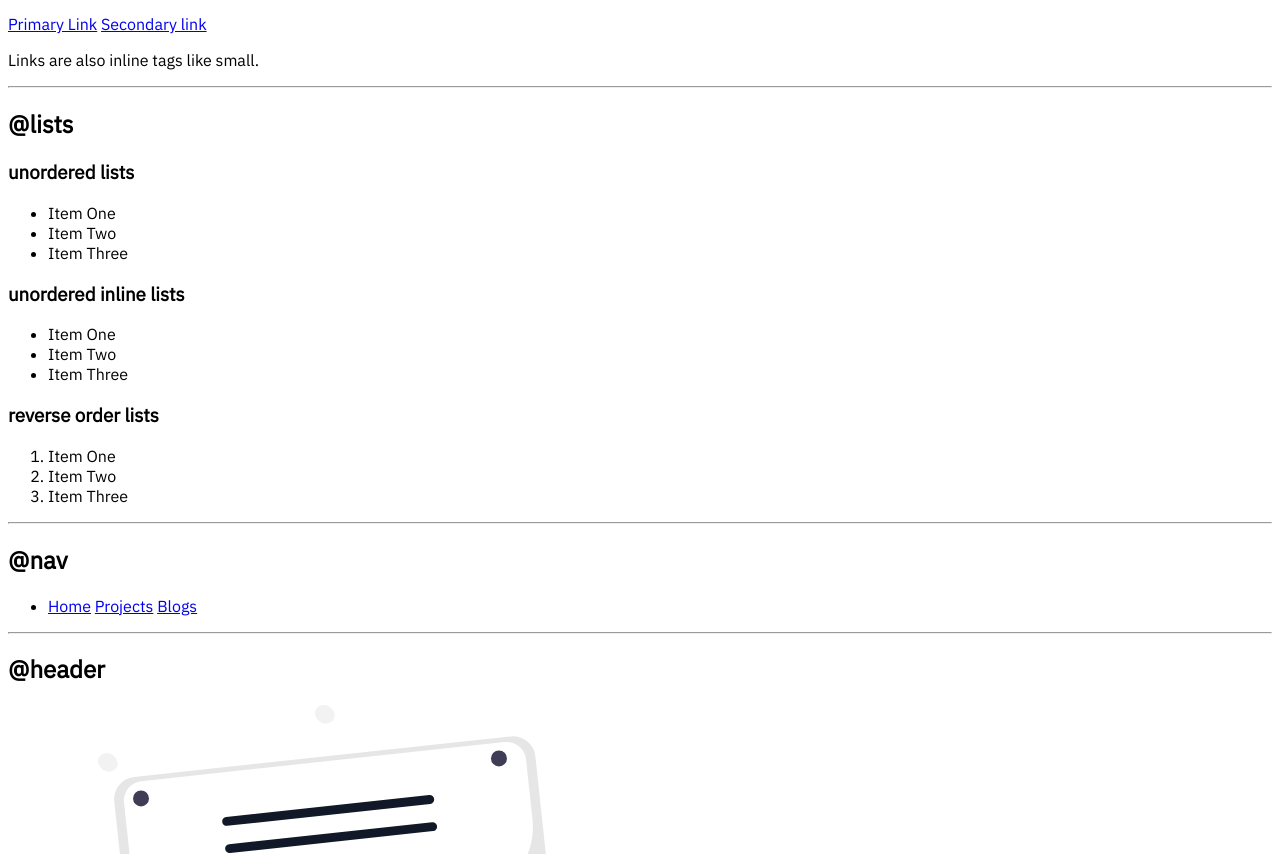
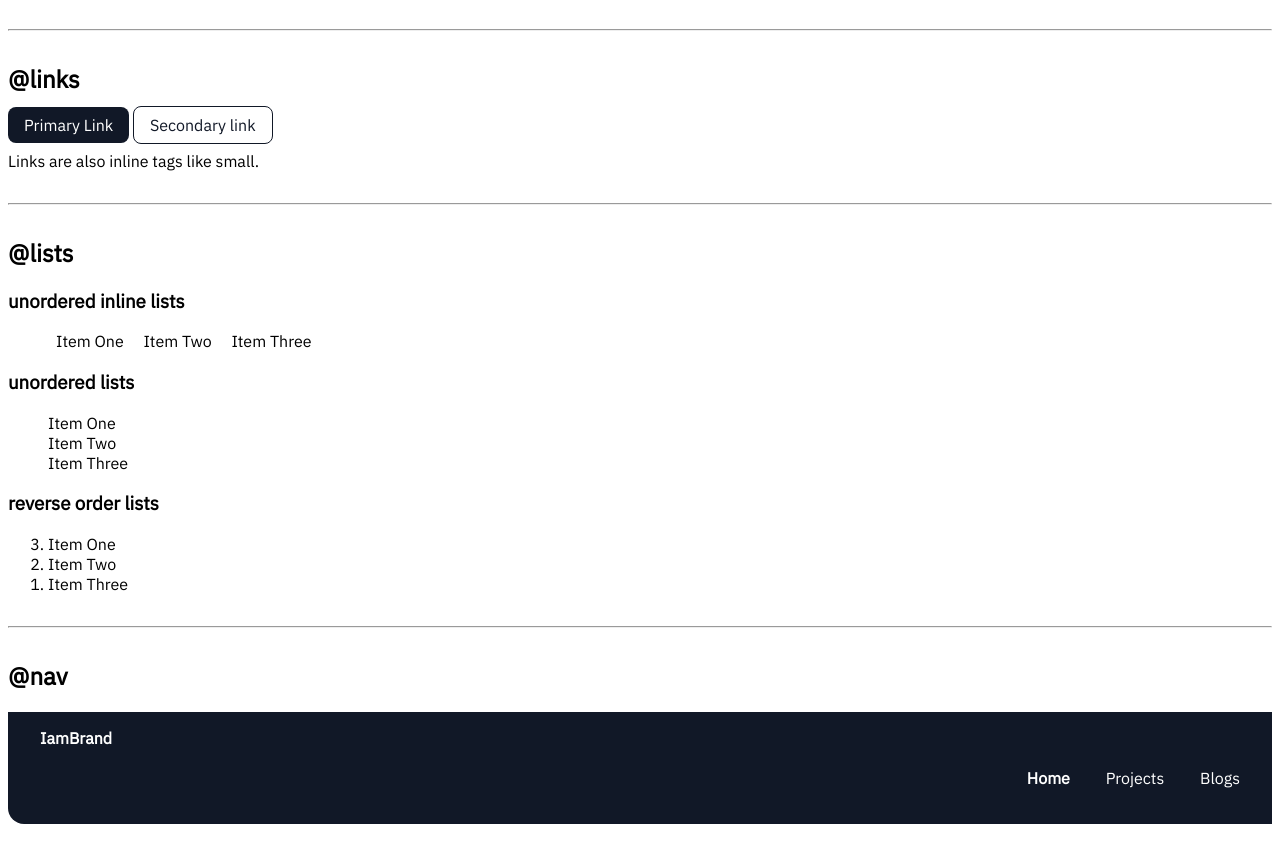
Before and after one commit to MehakSamaiya/first-website, a plain HTML site: page index.html in a window 1280 px wide. Shown: the part 661-1515 px from the top of the page. Drawn offline with Linux system fonts and the light colour scheme.

Commit message:
update: styling the structure

```diff
--- a/index.html
+++ b/index.html
@@ -27,38 +27,38 @@
     <h2>@containers</h2>
 
     <h3>Fluid container</h3>
-    <div> This is a fluid container and is end to end.</div>
+    <div class="container"> This is a fluid container and is end to end.</div>
 
     <h3>Center container</h3>
-    <div> This is a center container and is specified width to width.</div>
+    <div class="container container-center"> This is a center container and is specified width to width.</div>
 
     <hr>
 
     <h2>@links</h2>
-    <a href="/">Primary Link</a>
-    <a href="/">Secondary link</a>
+    <a href="/" class="link primary-link">Primary Link</a>
+    <a href="/" class="link secondary-link">Secondary link</a>
     <p>Links are also inline tags like small.</p>
 
     <hr>
 
     <h2>@lists</h2>
 
-    <h3>unordered lists</h3>
-    <ul>
-        <li>Item One</li>
-        <li>Item Two</li>
-        <li>Item Three</li>
+    <h3>unordered inline lists</h3>
+    <ul class="list-non-bullet">
+        <li class="list-inline">Item One</li>
+        <li class="list-inline">Item Two</li>
+        <li class="list-inline">Item Three</li>
     </ul>
 
-    <h3>unordered inline lists</h3>
-    <ul>
+    <h3>unordered lists</h3>
+    <ul class="list-non-bullet">
         <li>Item One</li>
         <li>Item Two</li>
         <li>Item Three</li>
     </ul>
 
     <h3>reverse order lists</h3>
-    <ol>
+    <ol reversed>
         <li>Item One</li>
         <li>Item Two</li>
         <li>Item Three</li>
@@ -67,12 +67,13 @@
     <hr>
 
     <h2>@nav</h2>
-    <nav>
-        <ul>
+    <nav class="navigation container">
+        <div class="nav-brand">IamBrand</div>
+        <ul class="list-non-bullet list-inline nav-pills">
             <li>
-                <a href="/">Home</a>
-                <a href="/">Projects</a>
-                <a href="/">Blogs</a>
+                <a href="/" class="link link-active">Home</a>
+                <a href="/" class="link">Projects</a>
+                <a href="/" class="link">Blogs</a>
             </li>
         </ul>
     </nav>
--- a/style.css
+++ b/style.css
@@ -1,5 +1,74 @@
 @import url('https://fonts.googleapis.com/css2?family=IBM+Plex+Sans&display=swap');
 
+:root {
+    --primary-color:#111827
+}
+
 body{
-    font-family: 'IBM Plex Sans', sans-serif;
+    font-family: 'IBM Plex Sans',
+    sans-serif;
 }
+
+.container {
+    padding-left: 1rem;
+    padding-right: 1rem;
+}
+
+.container-center{
+    max-width: fit-content;
+    margin: auto;
+}
+
+hr{
+    margin: 2rem 0rem;
+}
+
+.link {
+    padding: 0.5rem 1rem;
+    text-decoration: none;
+}
+
+.primary-link {
+    background-color: var(--primary-color);
+    border-radius: 0.5rem;
+    color: white;
+}
+
+.secondary-link {
+    color: var(--primary-color);
+    border-radius: 0.5rem;
+    border: 1px solid var(--primary-color);
+}
+
+.list-non-bullet {
+    list-style: none;
+}
+
+.list-inline {
+    display: inline;
+    padding: 0rem 0.5rem;
+}
+
+.navigation {
+    padding: 1rem;
+    background-color: var(--primary-color);
+    color: white;
+    border-bottom-left-radius: 1rem;
+}
+
+.navigation .link {
+    color: white;
+}
+
+.navigation .nav-pills {
+    text-align: right;
+}
+
+.navigation .nav-brand {
+    font-weight: bold;
+    padding: 0rem 1rem;
+}
+
+.navigation .link-active {
+    font-weight: bold;
+}
```
